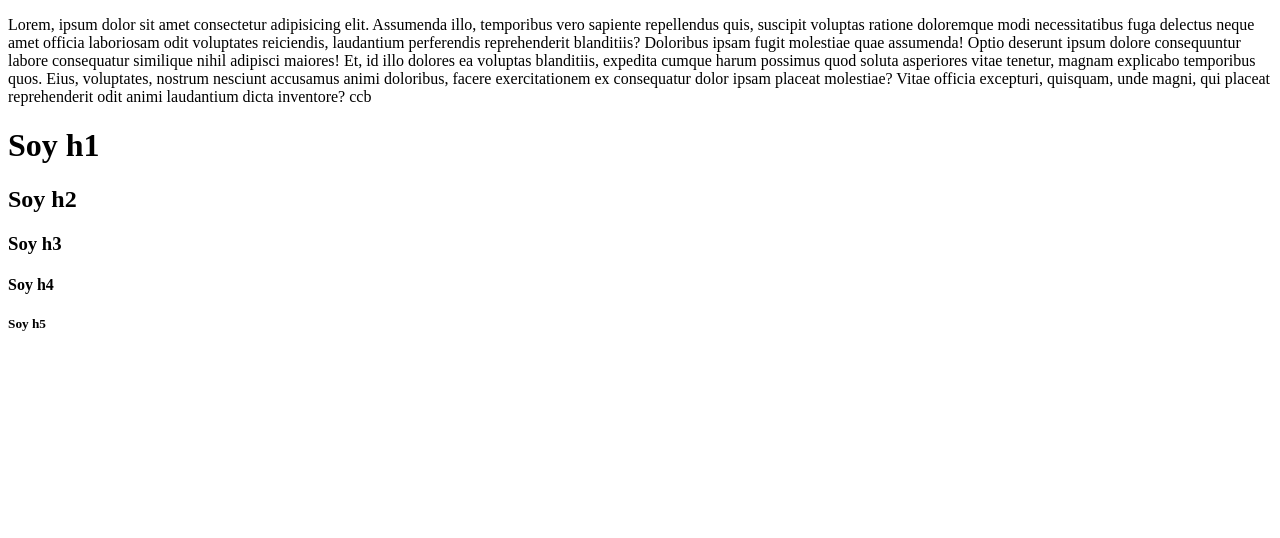
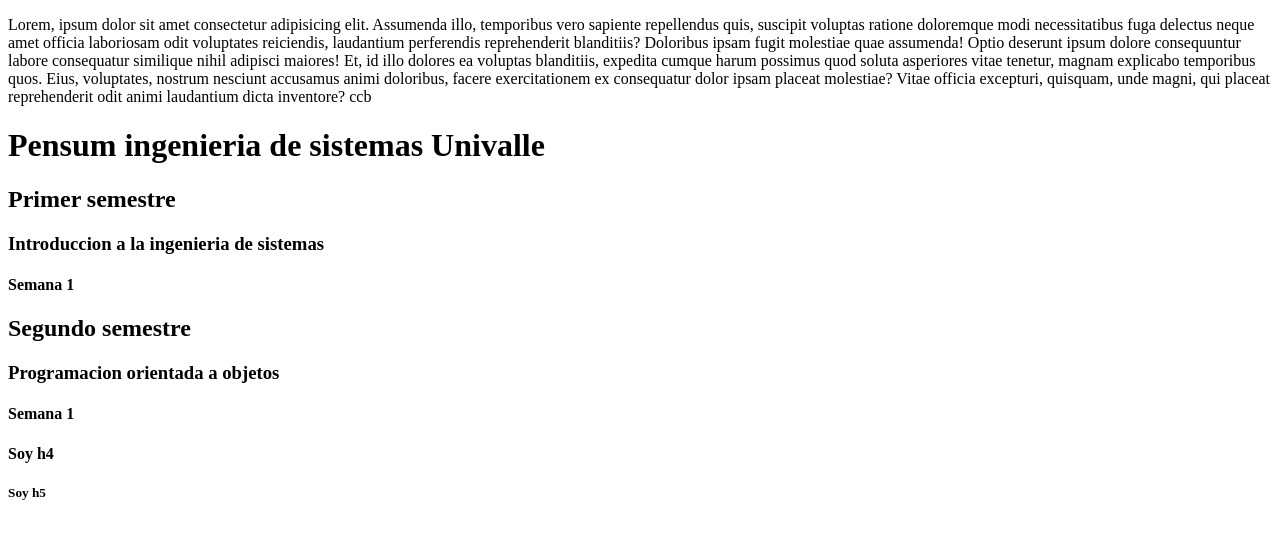
Before and after one commit to edwin1007/proyecto-html, a plain HTML site: page textos.html in a window 1280 px wide. Drawn offline with Linux system fonts and the light colour scheme.

Commit message:
segundo avance

```diff
--- a/textos.html
+++ b/textos.html
@@ -10,9 +10,16 @@
         Lorem, ipsum dolor sit amet consectetur adipisicing elit. Assumenda illo, temporibus vero sapiente repellendus quis, suscipit voluptas ratione doloremque modi necessitatibus fuga delectus neque amet officia laboriosam odit voluptates reiciendis, laudantium perferendis reprehenderit blanditiis? Doloribus ipsam fugit molestiae quae assumenda! Optio deserunt ipsum dolore consequuntur labore consequatur similique nihil adipisci maiores! Et, id illo dolores ea voluptas blanditiis, expedita cumque harum possimus quod soluta asperiores vitae tenetur, magnam explicabo temporibus quos. Eius, voluptates, nostrum nesciunt accusamus animi doloribus, facere exercitationem ex consequatur dolor ipsam placeat molestiae? Vitae officia excepturi, quisquam, unde magni, qui placeat reprehenderit odit animi laudantium dicta inventore? ccb
     </p>
 
-    <h1>Soy h1</h1>
-    <h2>Soy h2</h2>
-    <h3>Soy h3</h3>
+    <h1>Pensum ingenieria de sistemas Univalle</h1> <!--h1 unico elemento en un html, Hn n=!1, varias eiquetas-->
+
+    <h2>Primer semestre</h2>
+    <h3>Introduccion a la ingenieria de sistemas</h3>
+    <h4>Semana 1</h4>
+
+    <h2>Segundo semestre</h2>
+    <h3>Programacion orientada a objetos</h3>
+    <h4>Semana 1</h4>
+
     <h4>Soy h4</h4>
     <h5>Soy h5</h5>
 
```
